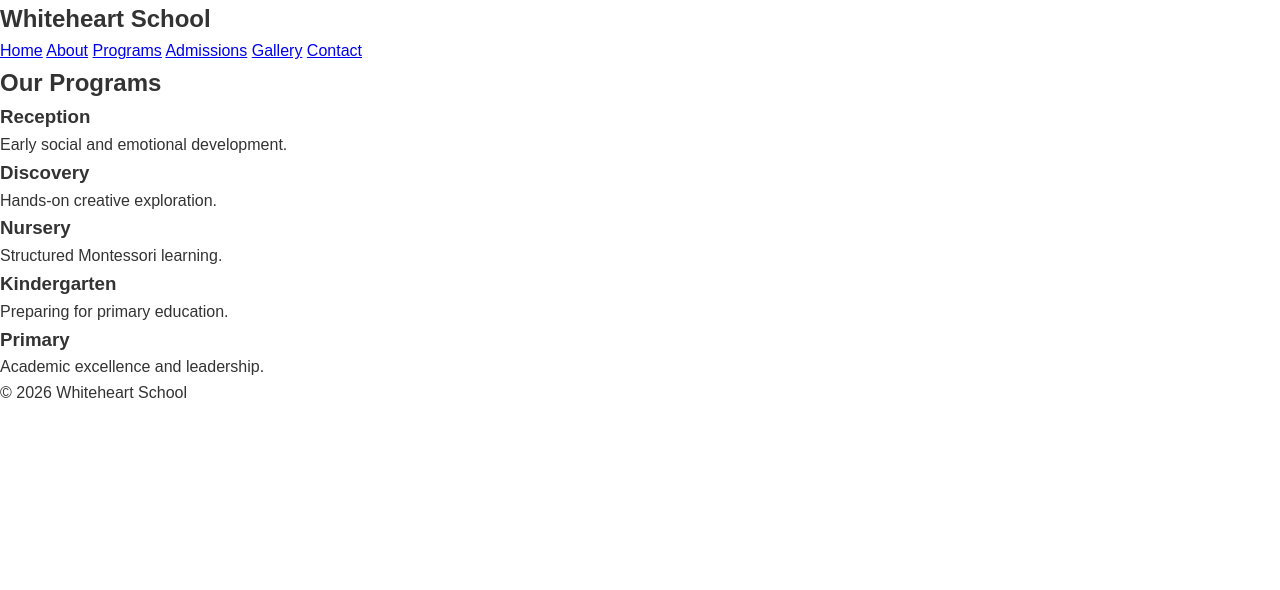
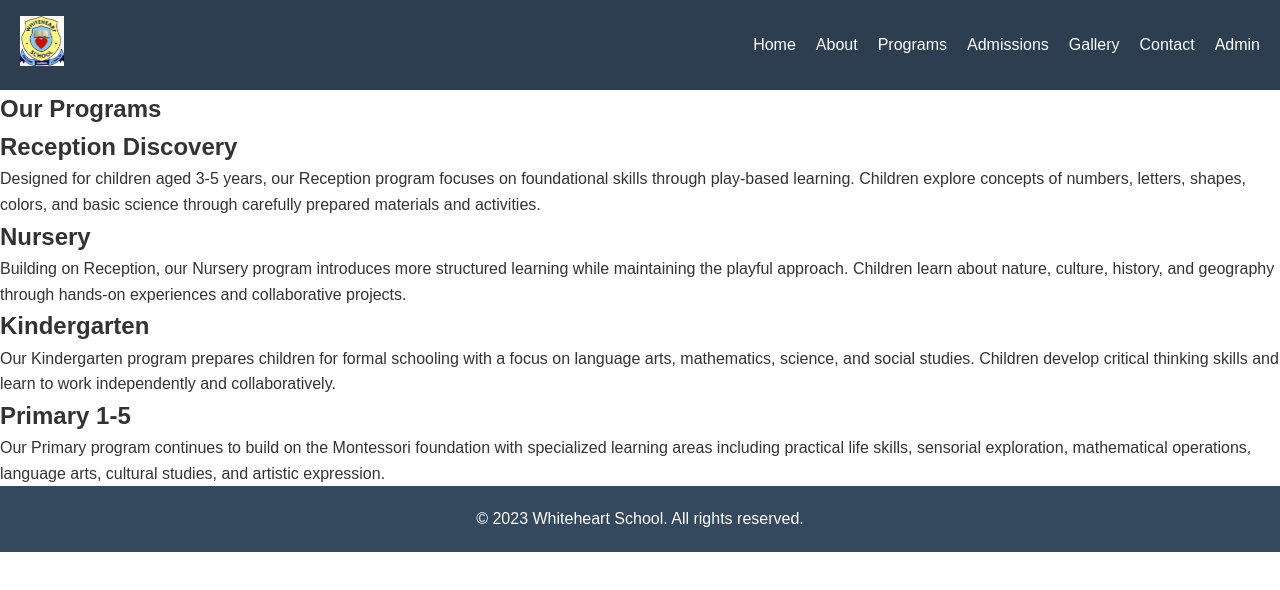
Before and after one commit to muslimahoyetunde25-eng/whiteheart-school, a website: page public/programs.html in a window 1280 px wide. Drawn offline with Linux system fonts and the light colour scheme.

Commit message:
Update programs.html

```diff
--- a/public/programs.html
+++ b/public/programs.html
@@ -1,38 +1,55 @@
 <!DOCTYPE html>
-<html>
+<html lang="en">
 <head>
-    <title>Programs - Whiteheart School</title>
-    <link rel="stylesheet" href="style.css">
+    <meta charset="UTF-8">
+    <meta name="viewport" content="width=device-width, initial-scale=1.0">
+    <title>Our Programs</title>
+    <link rel="stylesheet" href="/style.css">
 </head>
 <body>
+    <header class="header">
+        <div class="logo">
+            <img src="/images/logo.png" alt="Whiteheart School Logo">
+        </div>
+        <nav class="nav">
+            <ul>
+                <li><a href="/">Home</a></li>
+                <li><a href="/about">About</a></li>
+                <li><a href="/programs">Programs</a></li>
+                <li><a href="/admissions">Admissions</a></li>
+                <li><a href="/gallery">Gallery</a></li>
+                <li><a href="/contact">Contact</a></li>
+                <li><a href="/admin">Admin</a></li>
+            </ul>
+        </nav>
+    </header>
 
-<header>
-    <h2>Whiteheart School</h2>
-    <nav>
-        <a href="/">Home</a>
-        <a href="about.html">About</a>
-        <a href="programs.html">Programs</a>
-        <a href="admissions.html">Admissions</a>
-        <a href="gallery.html">Gallery</a>
-        <a href="contact.html">Contact</a>
-    </nav>
-</header>
+    <section class="programs-content">
+        <h1>Our Programs</h1>
 
-<section class="section">
-    <h2>Our Programs</h2>
+        <div class="program">
+            <h2>Reception Discovery</h2>
+            <p>Designed for children aged 3-5 years, our Reception program focuses on foundational skills through play-based learning. Children explore concepts of numbers, letters, shapes, colors, and basic science through carefully prepared materials and activities.</p>
+        </div>
 
-    <div class="cards">
-        <div class="card"><h3>Reception</h3><p>Early social and emotional development.</p></div>
-        <div class="card"><h3>Discovery</h3><p>Hands-on creative exploration.</p></div>
-        <div class="card"><h3>Nursery</h3><p>Structured Montessori learning.</p></div>
-        <div class="card"><h3>Kindergarten</h3><p>Preparing for primary education.</p></div>
-        <div class="card"><h3>Primary</h3><p>Academic excellence and leadership.</p></div>
-    </div>
-</section>
+        <div class="program">
+            <h2>Nursery</h2>
+            <p>Building on Reception, our Nursery program introduces more structured learning while maintaining the playful approach. Children learn about nature, culture, history, and geography through hands-on experiences and collaborative projects.</p>
+        </div>
 
-<footer>
-    <p>© 2026 Whiteheart School</p>
-</footer>
+        <div class="program">
+            <h2>Kindergarten</h2>
+            <p>Our Kindergarten program prepares children for formal schooling with a focus on language arts, mathematics, science, and social studies. Children develop critical thinking skills and learn to work independently and collaboratively.</p>
+        </div>
 
+        <div class="program">
+            <h2>Primary 1-5</h2>
+            <p>Our Primary program continues to build on the Montessori foundation with specialized learning areas including practical life skills, sensorial exploration, mathematical operations, language arts, cultural studies, and artistic expression.</p>
+        </div>
+    </section>
+
+    <footer class="footer">
+        <p>&copy; 2023 Whiteheart School. All rights reserved.</p>
+    </footer>
 </body>
 </html>
```
